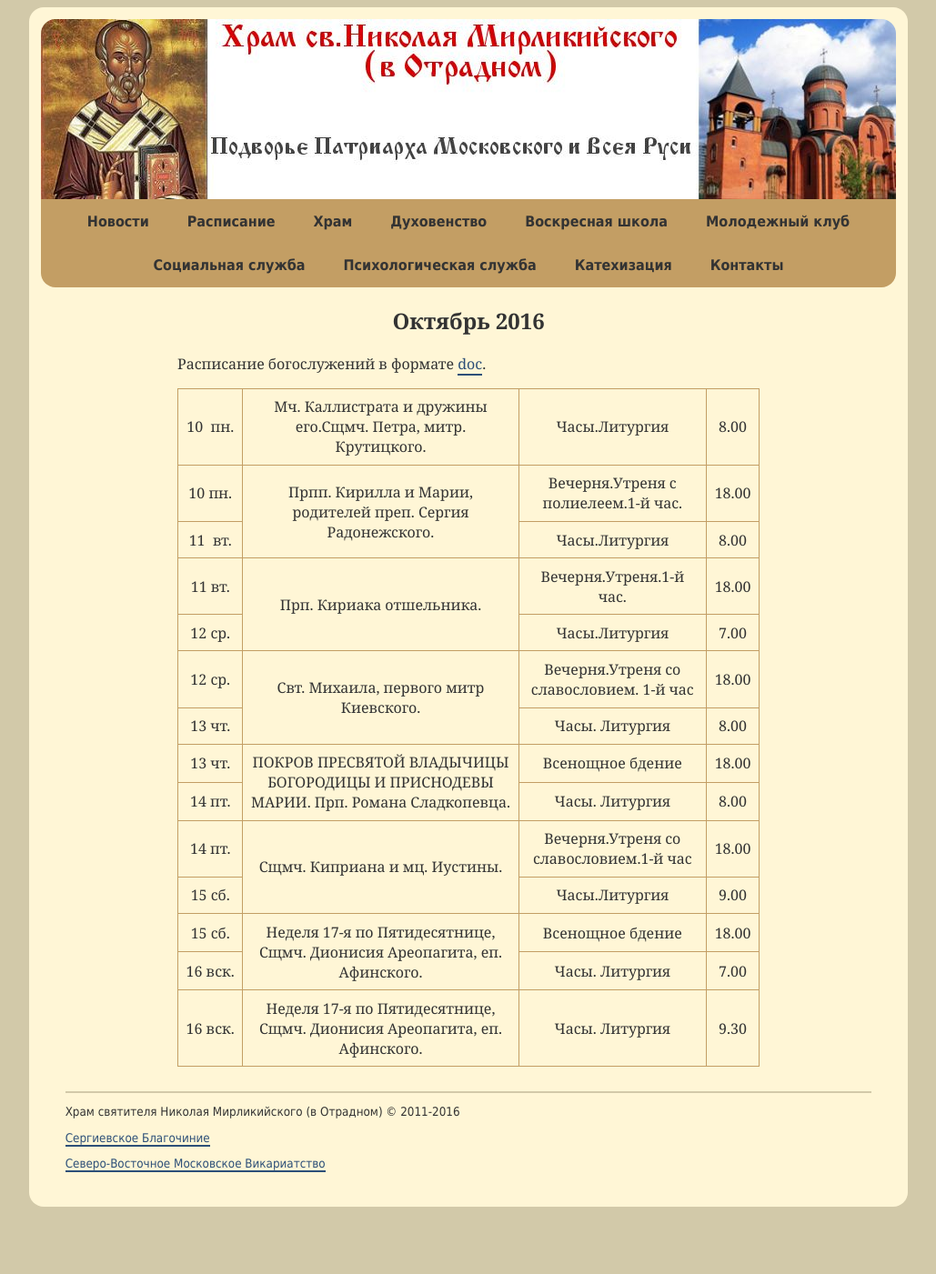
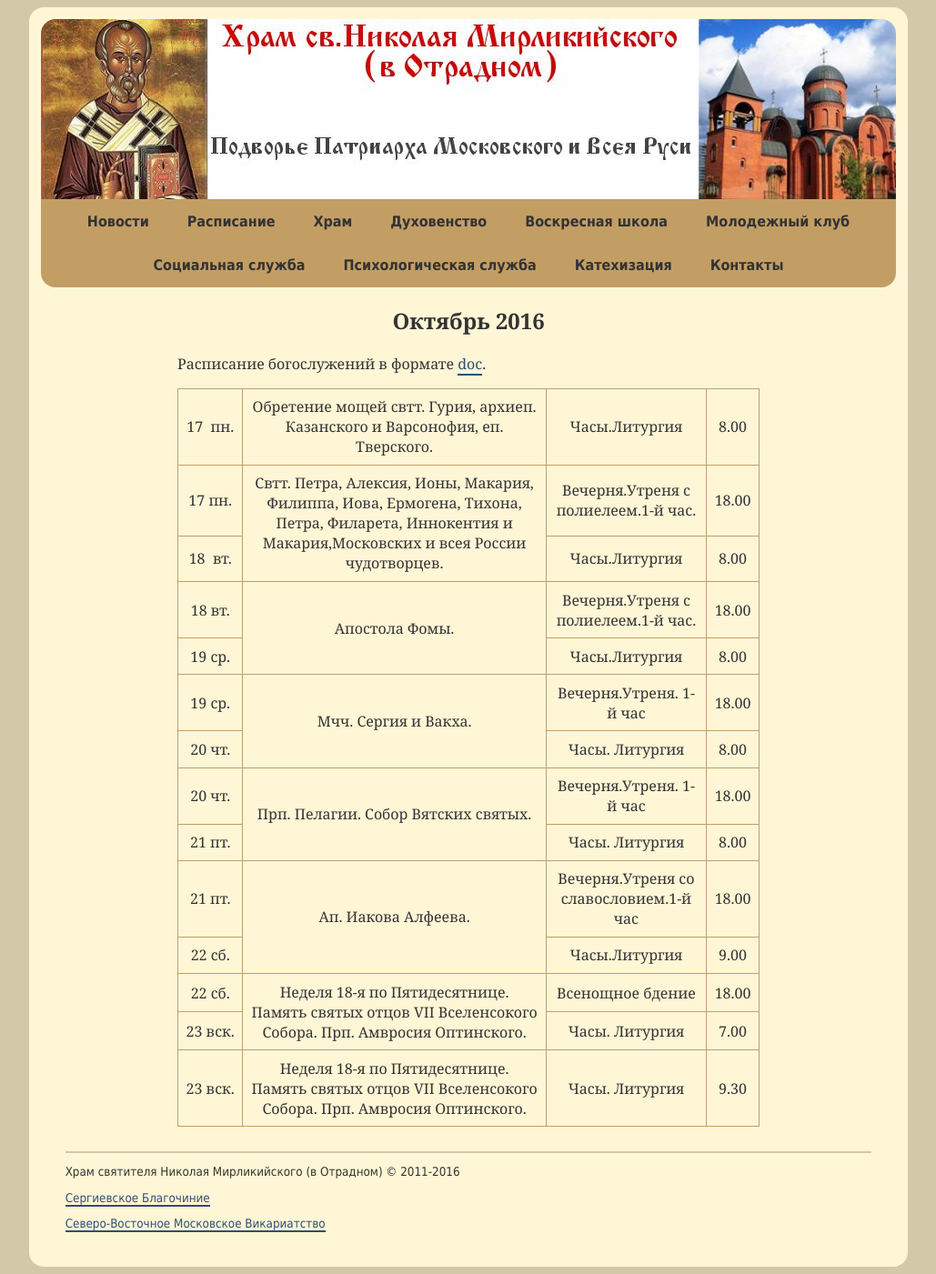
Before and after one commit to hramotradnoe/hramotradnoe.github.io, a Jekyll site: the page built from schedule/index.html, in a window 1280 px wide. Shown: the whole page at 91% size, without its empty margins (125-1154 px from the left). Built offline with Jekyll 4.4.1, drawn with Linux system fonts in a browser that asks for light colours; before the commit the page ends 1335 px from its top, so only the background shows below that.

Commit message:
Update schedule.yml

```diff
--- a/_data/schedule.yml
+++ b/_data/schedule.yml
@@ -1,61 +1,61 @@
 period: Октябрь 2016
 link: "https://docs.google.com/document/d/1mdepnkIII3ZugJmUpfHFDWD7fkn2_BGVVXqCyX-F2cA/edit"
 timetable:
- - description : "Мч. Каллистрата и дружины его.Сщмч. Петра, митр. Крутицкого."
+ - description : "Обретение мощей свтт. Гурия, архиеп. Казанского и Варсонофия, еп. Тверского."
    services    :
-      - day   : 10&nbsp; пн.
+      - day   : 17&nbsp; пн.
         time  : '8.00'
         title : "Часы.Литургия"
- - description : "Прпп. Кирилла и Марии, родителей преп. Сергия Радонежского."
+ - description : "Свтт. Петра, Алексия, Ионы, Макария, Филиппа, Иова, Ермогена, Тихона, Петра, Филарета, Иннокентия и Макария,Московских и всея России чудотворцев."
    services    :
-      - day   : 10&nbsp;пн.
+      - day   : 17&nbsp;пн.
         time  : '18.00'
         title : "Вечерня.Утреня с полиелеем.1-й час."
-      - day   : 11&nbsp; вт.
+      - day   : 18&nbsp; вт.
         time  : '8.00'
         title : "Часы.Литургия"
- - description : "Прп. Кириака отшельника."
+ - description : "Апостола Фомы."
    services    :
-      - day   : 11&nbsp;вт.
+      - day   : 18&nbsp;вт.
         time  : '18.00'
-        title : "Вечерня.Утреня.1-й час."
-      - day   : 12&nbsp;ср.
-        time  : '7.00'
+        title : "Вечерня.Утреня с полиелеем.1-й час."
+      - day   : 19&nbsp;ср.
+        time  : '8.00'
         title : "Часы.Литургия"
- - description : "Свт. Михаила, первого митр Киевского."
+ - description : "Мчч. Сергия и Вакха."
    services    :
-      - day   : 12&nbsp;ср.
+      - day   : 19&nbsp;ср.
         time  : '18.00'
-        title : "Вечерня.Утреня со славословием. 1-й час"
-      - day   : 13&nbsp;чт.
+        title : "Вечерня.Утреня. 1-й час"
+      - day   : 20&nbsp;чт.
         time  : '8.00'
         title : "Часы. Литургия"
- - description : "ПОКРОВ ПРЕСВЯТОЙ ВЛАДЫЧИЦЫ БОГОРОДИЦЫ И ПРИСНОДЕВЫ МАРИИ. Прп. Романа Сладкопевца."
+ - description : "Прп. Пелагии. Собор Вятских святых."
    services    :
-      - day   : 13&nbsp;чт.
+      - day   : 20&nbsp;чт.
+        time  : '18.00'
+        title : "Вечерня.Утреня. 1-й час"
+      - day   : 21&nbsp;пт.
+        time  : '8.00'
+        title : "Часы. Литургия"
+ - description : "Ап. Иакова Алфеева."
+   services    :
+      - day   : 21&nbsp;пт.
+        time  : '18.00'
+        title : "Вечерня.Утреня со славословием.1-й час"
+      - day   : 22&nbsp;сб.
+        time  : '9.00'
+        title : "Часы.Литургия"
+ - description : "Неделя 18-я по Пятидесятнице. Память святых отцов VII Вселенсокого Собора. Прп. Амвросия Оптинского."
+   services    :
+      - day   : 22&nbsp;сб.
         time  : '18.00'
         title : "Всенощное бдение"
-      - day   : 14&nbsp;пт.
-        time  : '8.00'
-        title : "Часы. Литургия"
- - description : "Сщмч. Киприана и мц. Иустины."
-   services    :
-      - day   : 14&nbsp;пт.
-        time  : '18.00'
-        title : "Вечерня.Утреня со славословием.1-й час"
-      - day   : 15&nbsp;сб.
-        time  : '9.00'
-        title : "Часы.Литургия"
- - description : "Неделя 17-я по Пятидесятнице, Сщмч. Дионисия Ареопагита, еп. Афинского."
-   services    :
-      - day   : 15&nbsp;сб.
-        time  : '18.00'
-        title : "Всенощное бдение"
-      - day   : 16&nbsp;вск.
+      - day   : 23&nbsp;вск.
         time  : '7.00'
         title : "Часы. Литургия"
- - description : "Неделя 17-я по Пятидесятнице, Сщмч. Дионисия Ареопагита, еп. Афинского."
+ - description : "Неделя 18-я по Пятидесятнице. Память святых отцов VII Вселенсокого Собора. Прп. Амвросия Оптинского."
    services    :
-      - day   : 16&nbsp;вск.
+      - day   : 23&nbsp;вск.
         time  : '9.30'
         title : "Часы. Литургия"
```
